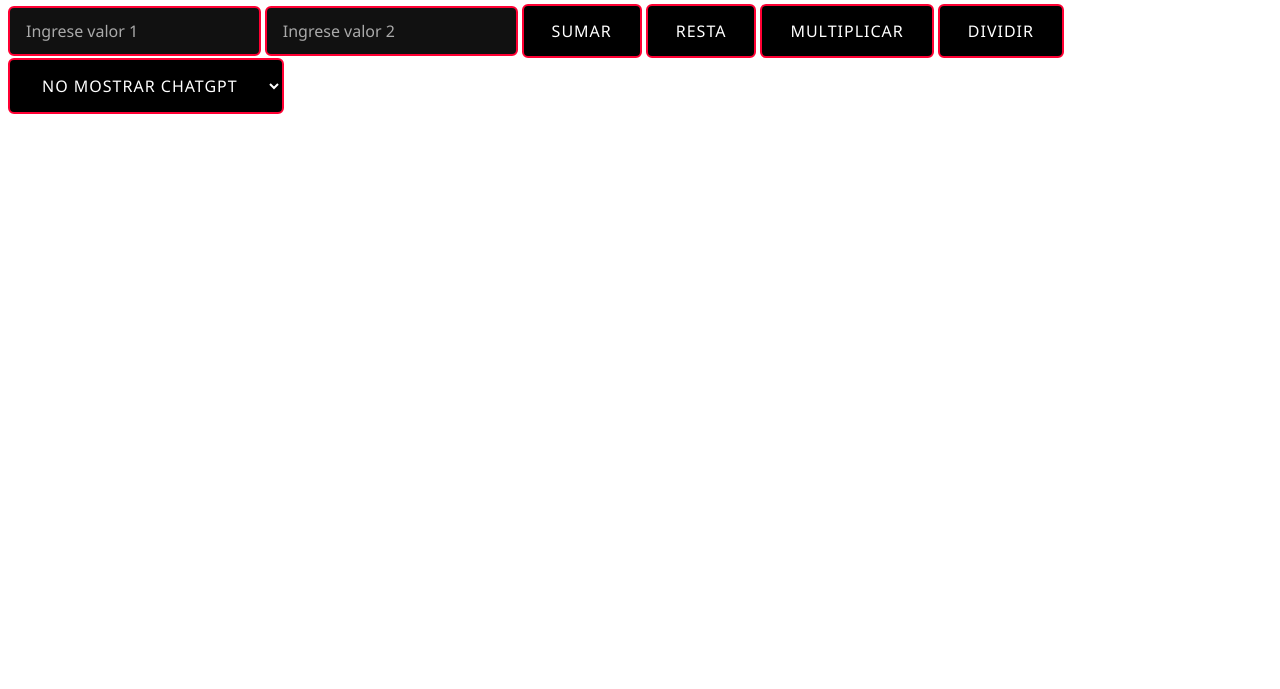
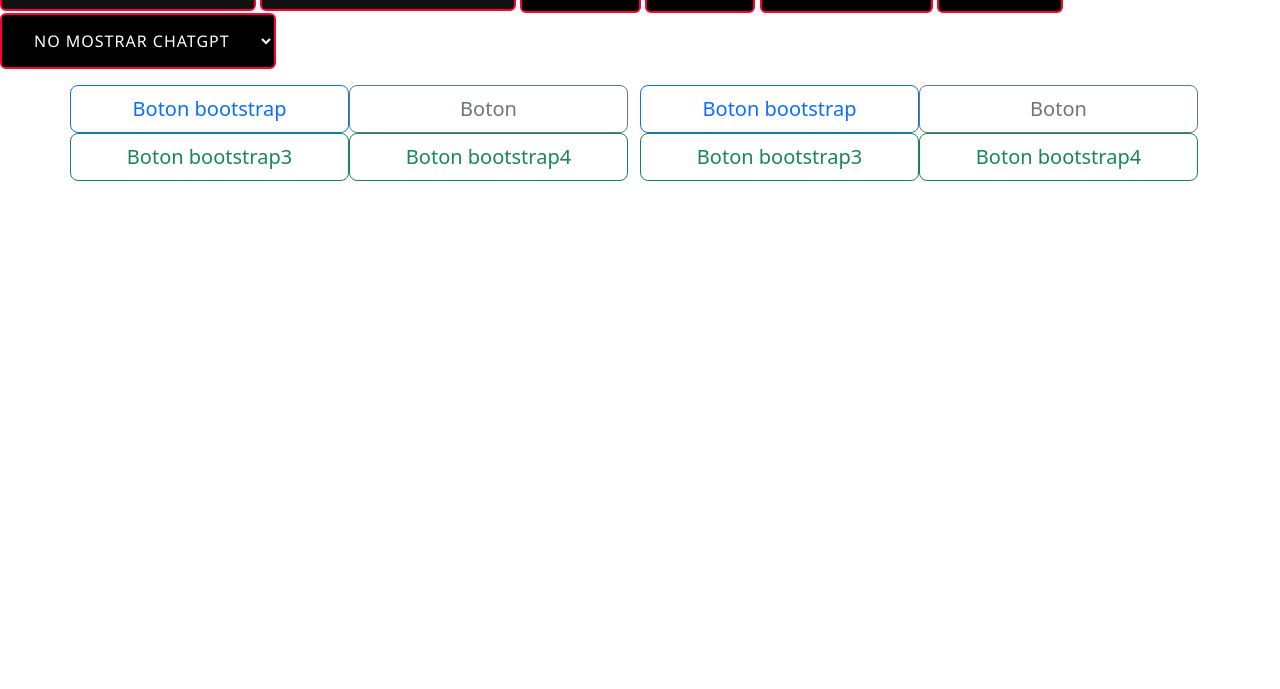
Before and after one commit to JokerReal21/clase-javascript, a plain HTML site: page index.html in a window 1280 px wide. Shown: the part 111-800 px from the top of the page. Drawn offline with nearby package versions, Linux system fonts and the light colour scheme.

Commit message:
clase de bootstrap

```diff
--- a/Styles/main.css
+++ b/Styles/main.css
@@ -1,4 +1,4 @@
-#resultado {
+/* #resultado {
 display:none;
 background-color: #111;
 color: #00ff66;
@@ -13,7 +13,7 @@
 width: 100%;
 max-width: 400px;
 box-sizing: border-box;
-}
+} */
 
 #val1 {
 background-color: #111;
--- a/index.html
+++ b/index.html
@@ -8,6 +8,7 @@
     <meta name="author" content="Nosotros">
     <!-- Despues van las etiquetas para manejar css -->
     <link rel="stylesheet" href="Styles/main.css">
+    <link href="https://cdn.jsdelivr.net/npm/bootstrap@5.3.7/dist/css/bootstrap.min.css" rel="stylesheet" integrity="sha384-LN+7fdVzj6u52u30Kp6M/trliBMCMKTyK833zpbD+pXdCLuTusPj697FH4R/5mcr" crossorigin="anonymous">
     <title>Practica JS</title>
 </head>
 <header>
@@ -20,13 +21,28 @@
     <button id="btnResta" class="styles-btns">Resta</button>
     <button id="btnMultiplicar" class="styles-btns">Multiplicar</button>
     <button id="btnDividir" class="styles-btns">Dividir</button>
-    <p id="resultado"></p>
+    <div class="alert alert-success col-4" role="alert" id="resultado">
+    </div>
     <select id="selectChatGPT" class="styles-btns">
         <option value="no" selected>No mostrar ChatGPT</option>
         <option value="yes">Mostrar ChatGPT</option>
     </select>
     <input type="hidden" id="hiddenGpt" value="no"></input>
     <p><button id="btngpt" class="styles-btns"><a href="https://chatgpt.com/">ChatGPT</a></button></p>
+    <div class="container text-center col-12 d-flex flex-row">
+        <div class="row row-cols-2 col-6">
+            <button type="button" class="btn btn-outline-primary btn-lg col">Boton bootstrap</button>
+            <button type="button" class="btn btn-outline-secondary btn-lg col">Boton</button>
+            <button type="button" class="btn btn-outline-success btn-lg col">Boton bootstrap3</button>
+            <button type="button" class="btn btn-outline-success btn-lg col">Boton bootstrap4</button>
+        </div>
+        <div class="row row-cols-2 col-6 ms-4">
+            <button type="button" class="btn btn-outline-primary btn-lg col">Boton bootstrap</button>
+            <button type="button" class="btn btn-outline-secondary btn-lg col">Boton</button>
+            <button type="button" class="btn btn-outline-success btn-lg col">Boton bootstrap3</button>
+            <button type="button" class="btn btn-outline-success btn-lg col">Boton bootstrap4</button>
+        </div>
+    </div>
 </body>
 <footer>
 </footer>
@@ -35,4 +51,5 @@
 <script src="./js/rest.js"></script>
 <script src="./js/multi.js"></script>
 <script src="./js/dividir.js"></script>
+<script src="https://cdn.jsdelivr.net/npm/bootstrap@5.3.7/dist/js/bootstrap.bundle.min.js" integrity="sha384-ndDqU0Gzau9qJ1lfW4pNLlhNTkCfHzAVBReH9diLvGRem5+R9g2FzA8ZGN954O5Q" crossorigin="anonymous"></script>
 </html>
--- a/js/main.js
+++ b/js/main.js
@@ -1,6 +1,7 @@
 //Cuando se cargue el dom mandar mensaje en consola
 document.addEventListener("DOMContentLoaded", function() {
     console.log("DOM cargado");
+    document.getElementById("resultado").style.display = 'none';;
 });
 
 function sumar(val1, val2) {
@@ -32,7 +33,6 @@
 
     //Vamos a mostrar el contenedor con el css display:block;
     contenedorResultado.style.display = "block";
-    contenedorResultado.style.backgroundColor = "#FFFFFF"
 
     contenedorResultado.innerHTML = `El resultado de la suma es: ${resultado}`;
     ejemplo = 1;
```
